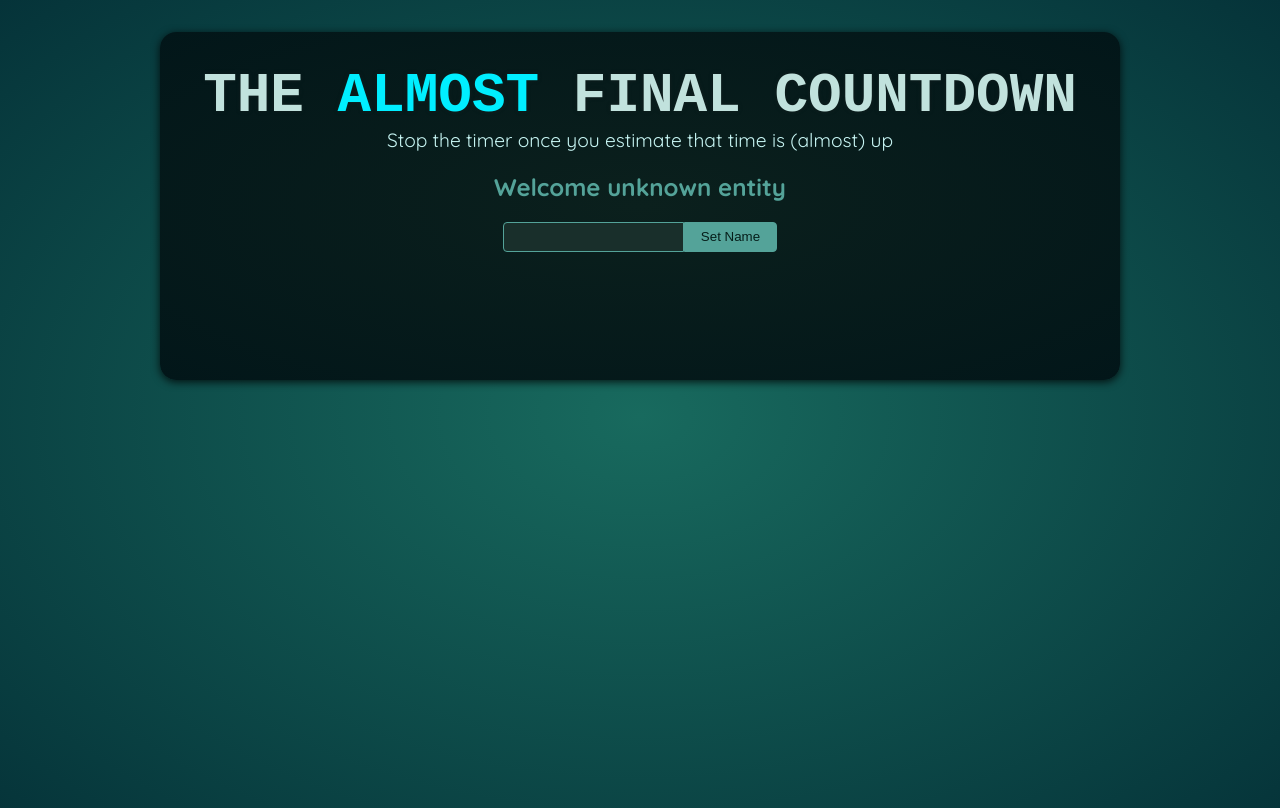
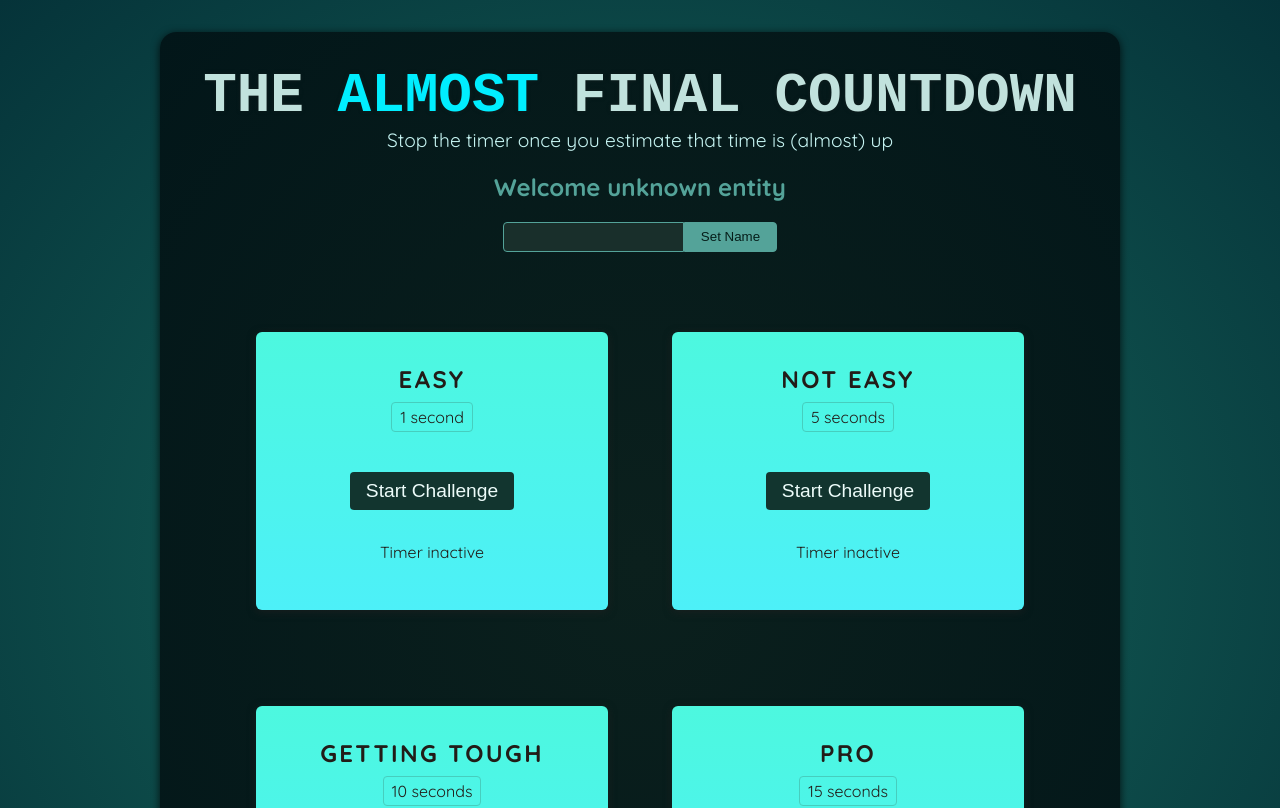
Before and after one commit to karimsaqer/React, a React (Vite) app in the folder TimerGame/: page / in a window 1280 px wide. Shown: the top 808 px of the page. Built offline with nearby package versions, Linux system fonts and the light colour scheme; a web font is replaced by a local one.

Commit message:
Adding Components

```diff
--- a/TimerGame/src/App.jsx
+++ b/TimerGame/src/App.jsx
@@ -1,12 +1,18 @@
 import Header from './components/Header.jsx';
 import Player from './components/Player.jsx';
+import TimerChallenge from './components/TimerChallenge.jsx';
 
 function App() {
   return (
     <>
       <Header />
       <Player />
-      <div id="challenges"></div>
+      <div id="challenges">
+        <TimerChallenge title={'Easy'} TargetTime={1} />
+        <TimerChallenge title={'not Easy'} TargetTime={5} />
+        <TimerChallenge title={'Getting Tough'} TargetTime={10} />
+        <TimerChallenge title={'Pro'} TargetTime={15} />
+      </div>
     </>
   );
 }
--- a/TimerGame/src/components/Player.jsx
+++ b/TimerGame/src/components/Player.jsx
@@ -1,10 +1,20 @@
+import { useState, useRef } from "react";
 export default function Player() {
+  const inputName = useRef();
+  const [PlayerName, setPlayerName] = useState(null);
+
+  function handleSubmit() {
+    const value = inputName.current.value.trim();
+    setPlayerName(value || null);
+    inputName.current.value = "";
+  }
+
   return (
     <section id="player">
-      <h2>Welcome unknown entity</h2>
+      <h2>Welcome {PlayerName ?? "unknown entity"}</h2>
       <p>
-        <input type="text" />
-        <button>Set Name</button>
+        <input ref={inputName} type="text" onBlur={handleSubmit} />
+        <button onClick={handleSubmit}>Set Name</button>
       </p>
     </section>
   );
--- /dev/null
+++ b/TimerGame/src/components/ResultModal.jsx
@@ -0,0 +1,12 @@
+export default function ResultModal({result, targetTime}) {
+  return (
+    <dialog className="result-modal" open>
+        <h2>You {result} </h2>
+        <p>Target time was {targetTime} second{targetTime !== 1 ? "s" : ""}</p>
+        <p>You stopped the timer <strong>X seconds left</strong></p>
+        <form method="dialog">
+            <button>Close</button>
+        </form>
+    </dialog>
+  );
+}
--- /dev/null
+++ b/TimerGame/src/components/TimerChallenge.jsx
@@ -0,0 +1,40 @@
+import { useState, useRef } from "react";
+import ResultModal from "./ResultModal";
+
+export default function TimerChallenge({ title, TargetTime }) {
+  const [TimeStarted, setTimeStarted] = useState(false);
+  const [TimeExpired, setTimeExpired] = useState(false);
+  const timer = useRef();
+
+  function handleStart() {
+    timer.current = setTimeout(() => {
+      setTimeExpired(true);
+    }, TargetTime * 1000);
+    setTimeStarted(true);
+  }
+
+  function handleStop() {
+    clearTimeout(timer.current);
+  }
+
+  return (
+    <>
+       {TimeExpired && <ResultModal targetTime={TargetTime} result={"lost"} />}
+      <section className="challenge">
+        <h2>{title}</h2>
+        {/* {TimeExpired && <p>Time's up, You Lose!</p>} */}
+        <p className="challenge-time">
+          {TargetTime} second{TargetTime !== 1 ? "s" : ""}
+        </p>
+        <p>
+          <button onClick={TimeStarted ? handleStop : handleStart}>
+            {TimeStarted ? "Stop" : "Start"} Challenge
+          </button>
+        </p>
+        <p className={TimeStarted ? "active" : undefined}>
+          {TimeStarted ? "Timer is running..." : "Timer inactive"}
+        </p>
+      </section>
+    </>
+  );
+}
```
